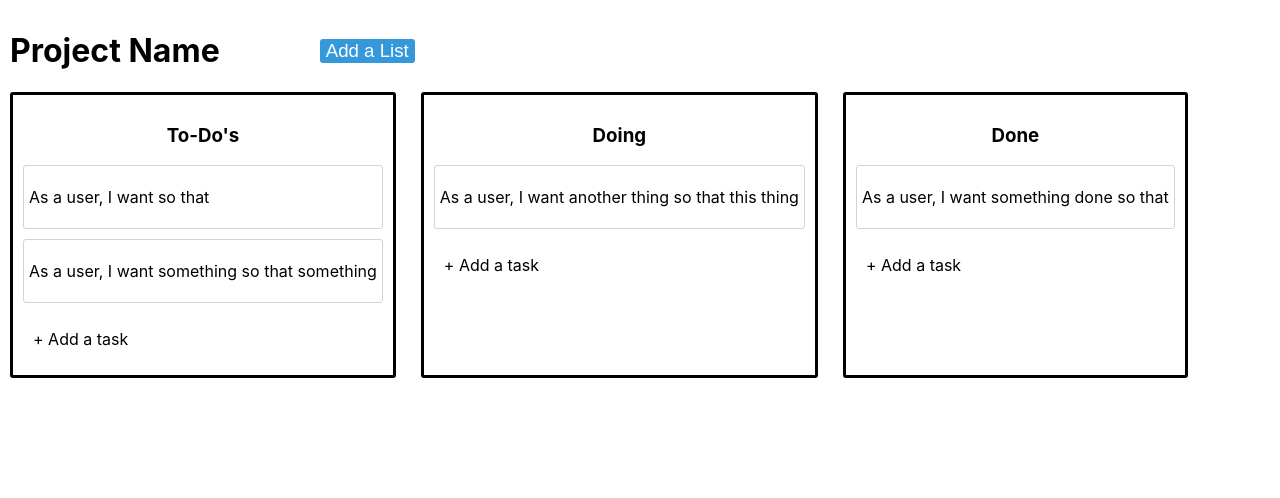
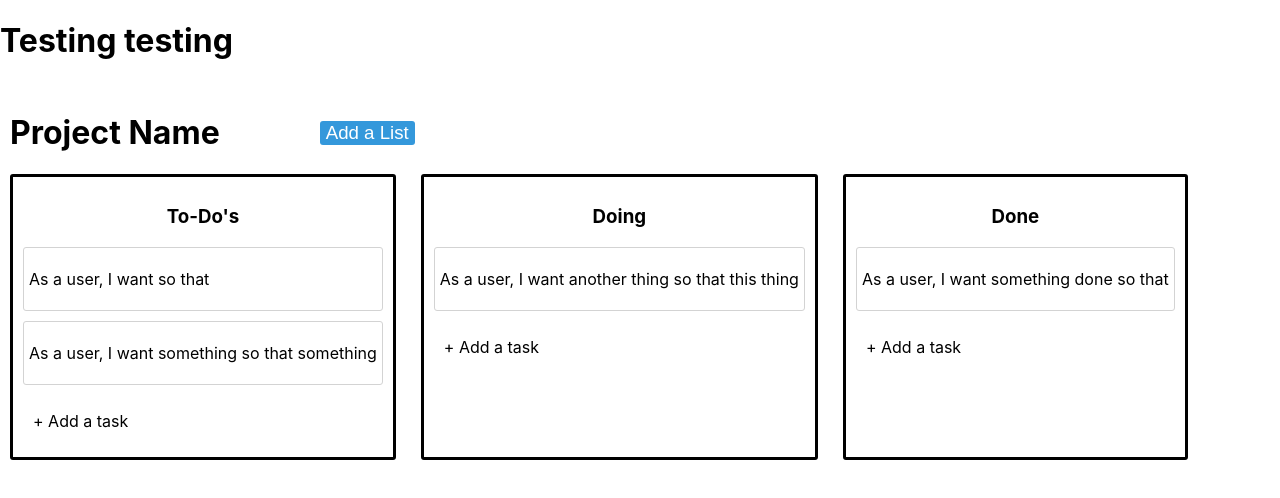
Before and after one commit to martinkenneth/trello-clone, a React (Create React App) app in the folder client/: page / in a window 1280 px wide. Shown: the top 498 px of the page. Built offline with nearby package versions, Linux system fonts and the light colour scheme.

Commit message:
testing testing

```diff
--- a/client/src/App.js
+++ b/client/src/App.js
@@ -4,6 +4,7 @@ import ProjectBoard from './views/ProjectBoard';
 function App() {
   return (
     <div className="App">
+      <h1>Testing testing</h1>
       <ProjectBoard/>
     </div>
   );
```
